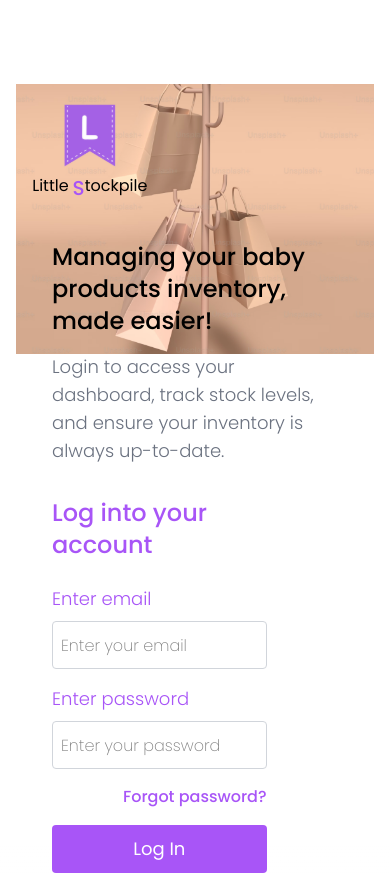
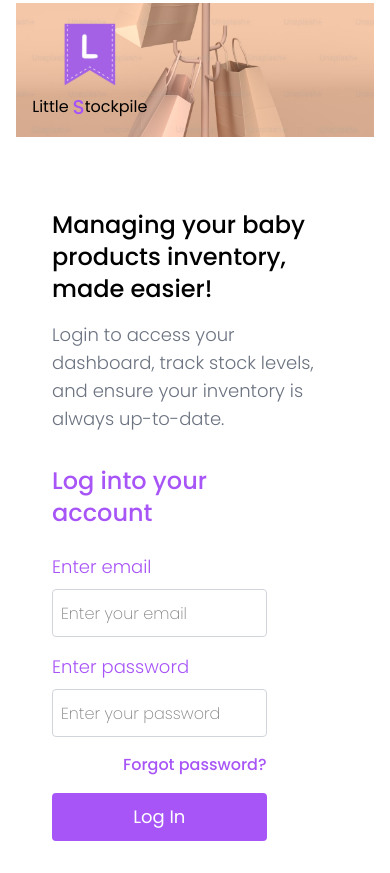
Before and after one commit to tpeacefill/inventory-webapp, a Next.js app: page /auth in a window 390 px wide. After the commit the page ends 844 px from the top, so only its background shows below. Built offline with nearby package versions, Linux system fonts and the light colour scheme.

Commit message:
Login page full responsiveness completed

```diff
--- a/app/auth/page.tsx
+++ b/app/auth/page.tsx
@@ -3,16 +3,16 @@ import '../auth/page.css';
 
 const LoginPage = () => {
   return (
-    <div className='bg-white h-screen w-screen flex justify-center items-center'>
-      <div className='h-4/5 w-11/12 lg:w-3/4 flex flex-col lg:flex-row justify-between'>
+    <div className='bg-white min-h-screen w-screen flex justify-center items-center'>
+      <div className='min-h-[80vh] w-11/12 lg:w-3/4 flex flex-col lg:flex-row justify-between'>
 
         {/* Left Side (Image Section) */}
-        <div className='h-2/5 lg:h-full w-full lg:w-1/2 bg-cover bg-center rounded-none lg:rounded-l-none lg:rounded-tr-[70px] lg:rounded-bl-[70px] lg:rounded-br-none'
+        <div className='flex-1 bg-cover bg-center lg:rounded-tr-[70px] lg:rounded-bl-[70px]'
              style={{ backgroundImage: 'url("/loginImage.png")' }}>
-          <div className='flex flex-col justify-center items-start p-4'>
+          <div className='flex flex-col justify-start items-start p-4 h-full'>
             <div className='flex flex-col justify-center items-center'>
               <img src="/Logo.svg" alt="Logo" className='h-[70px] w-[70px]' />
-              <div className='flex flex-row mt-1'>
+              <div className='flex flex-row mt-1 justify-center items-center'>
                 <p className="font-Poppins text-black mr-1">Little</p>
                 <p className="text-xl font-medium text-purple-500 font-Poppins">S</p>
                 <p className="font-Poppins text-black">tockpile</p>
@@ -22,9 +22,9 @@ const LoginPage = () => {
         </div>
 
         {/* Right Side (Login Form Section) */}
-        <div className='h-3/5 lg:h-full w-full lg:w-1/2 flex flex-col justify-center items-center'>
-          <div className='h-full w-4/5 bg-transparent flex flex-col justify-center items-center'>
-            <div>
+        <div className='flex-1 flex flex-col justify-center items-center mt-8 lg:mt-0'>
+          <div className='w-4/5 flex flex-col justify-center items-center'>
+            <div className='lg:mt-0 mt-10'>
               <div className='mb-8'>
                 <h1 className="font-Poppins text-black text-2xl lg:text-4xl font-medium mb-4">Managing your baby products inventory, made easier!</h1>
                 <p className='text-gray-500 font-Poppins text-lg font-light'>Login to access your dashboard, track stock levels, and ensure your inventory is always up-to-date.</p>
```
Lines whose indentation alone changed are shown as unchanged.
